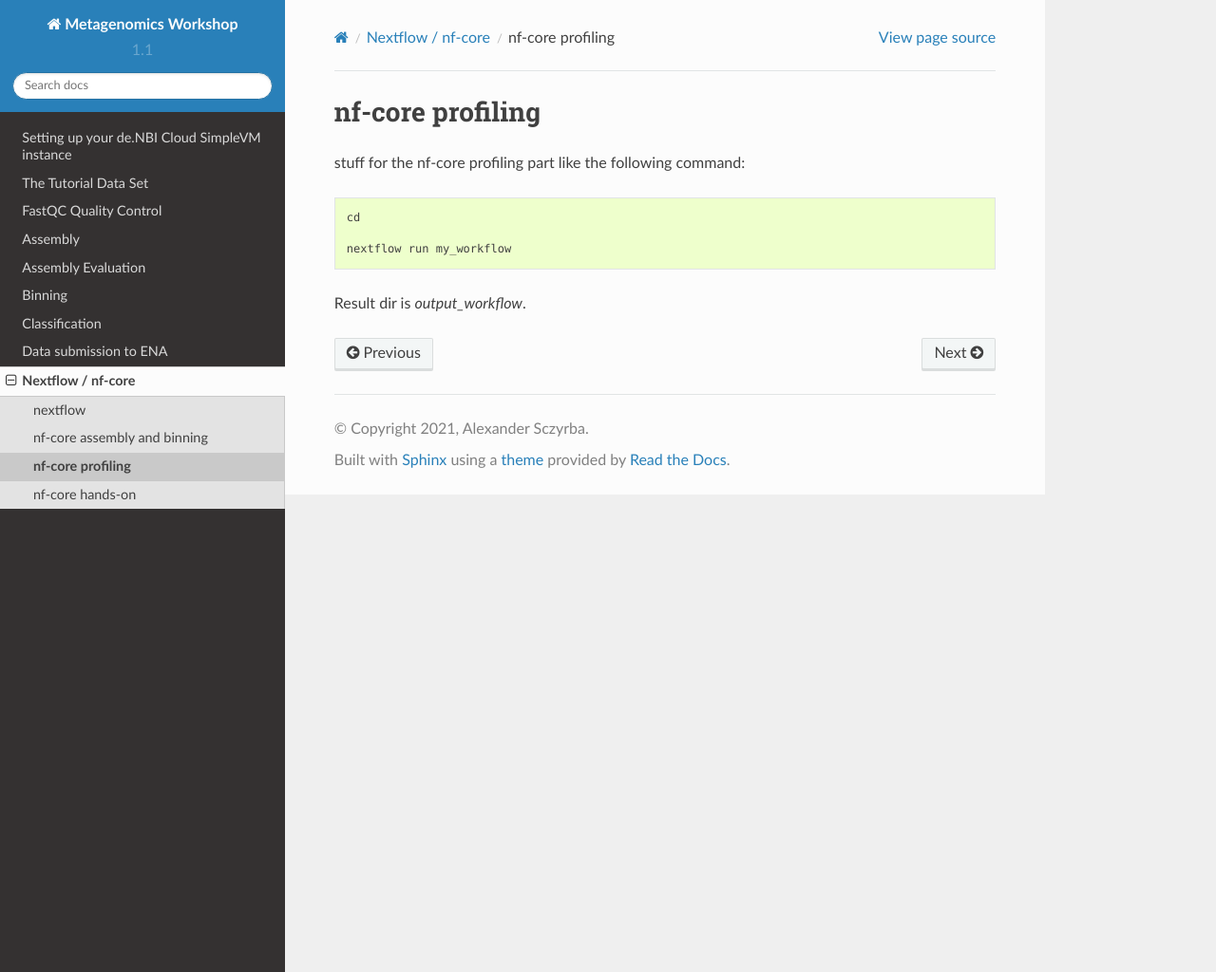
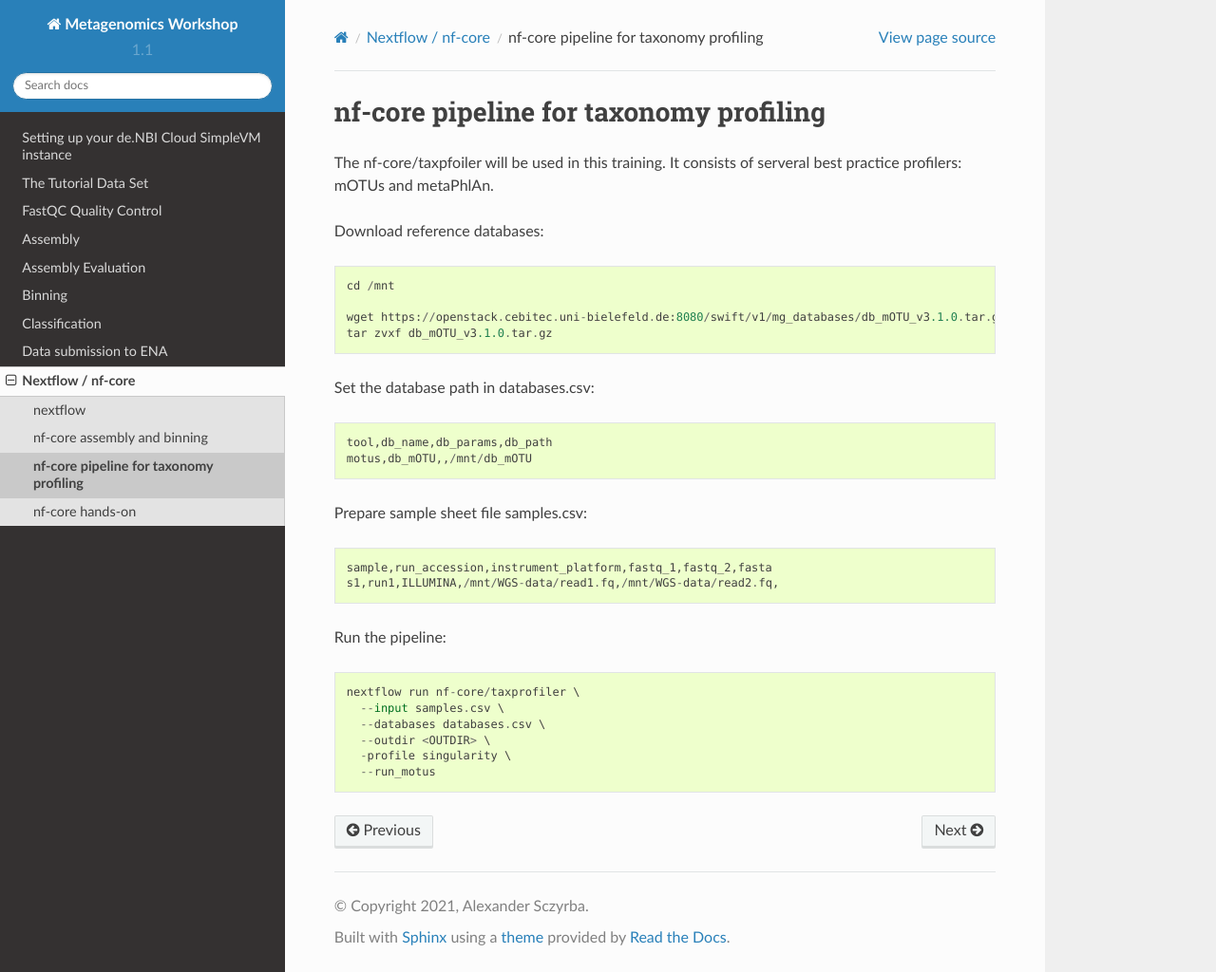
Before and after one commit to metagenomics/metagenomics-workshop, a Sphinx documentation site: the page built from docs/nextflow_nf_core/nf_core_profiling.rst, in a window 1280 px wide and 1024 px high. Shown: the whole window at 95% size. Built offline with Sphinx 7.4.7 and the Read the Docs theme 2.0.0, drawn with Linux system fonts in a browser that asks for light colours.

Commit message:
Update nf_core_profiling.rst

```diff
--- a/docs/nextflow_nf_core/nf_core_profiling.rst
+++ b/docs/nextflow_nf_core/nf_core_profiling.rst
@@ -1,10 +1,31 @@
-nf-core profiling
+nf-core pipeline for taxonomy profiling
 ================
 
-stuff for the nf-core profiling part like the following command::
+The nf-core/taxpfoiler will be used in this training. It consists of serveral best practice profilers: mOTUs and metaPhlAn.
 
-  cd
+Download reference databases::
 
-  nextflow run my_workflow
+  cd /mnt
 
-Result dir is  `output_workflow`.
+  wget https://openstack.cebitec.uni-bielefeld.de:8080/swift/v1/mg_databases/db_mOTU_v3.1.0.tar.gz
+  tar zvxf db_mOTU_v3.1.0.tar.gz
+
+Set the database path in databases.csv::
+
+  tool,db_name,db_params,db_path
+  motus,db_mOTU,,/mnt/db_mOTU
+
+Prepare sample sheet file samples.csv::
+
+  sample,run_accession,instrument_platform,fastq_1,fastq_2,fasta
+  s1,run1,ILLUMINA,/mnt/WGS-data/read1.fq,/mnt/WGS-data/read2.fq,
+
+
+Run the pipeline::
+
+  nextflow run nf-core/taxprofiler \
+    --input samples.csv \
+    --databases databases.csv \
+    --outdir <OUTDIR> \
+    -profile singularity \
+    --run_motus
```
